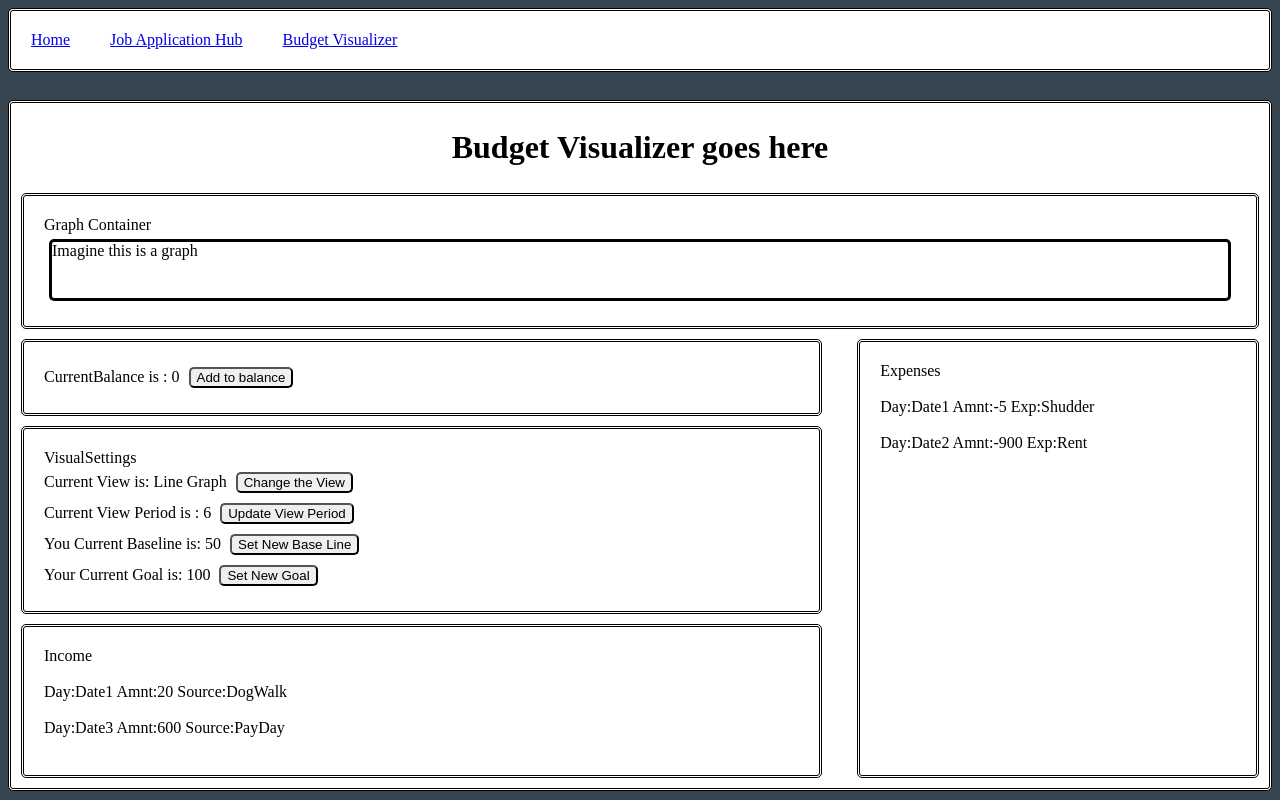
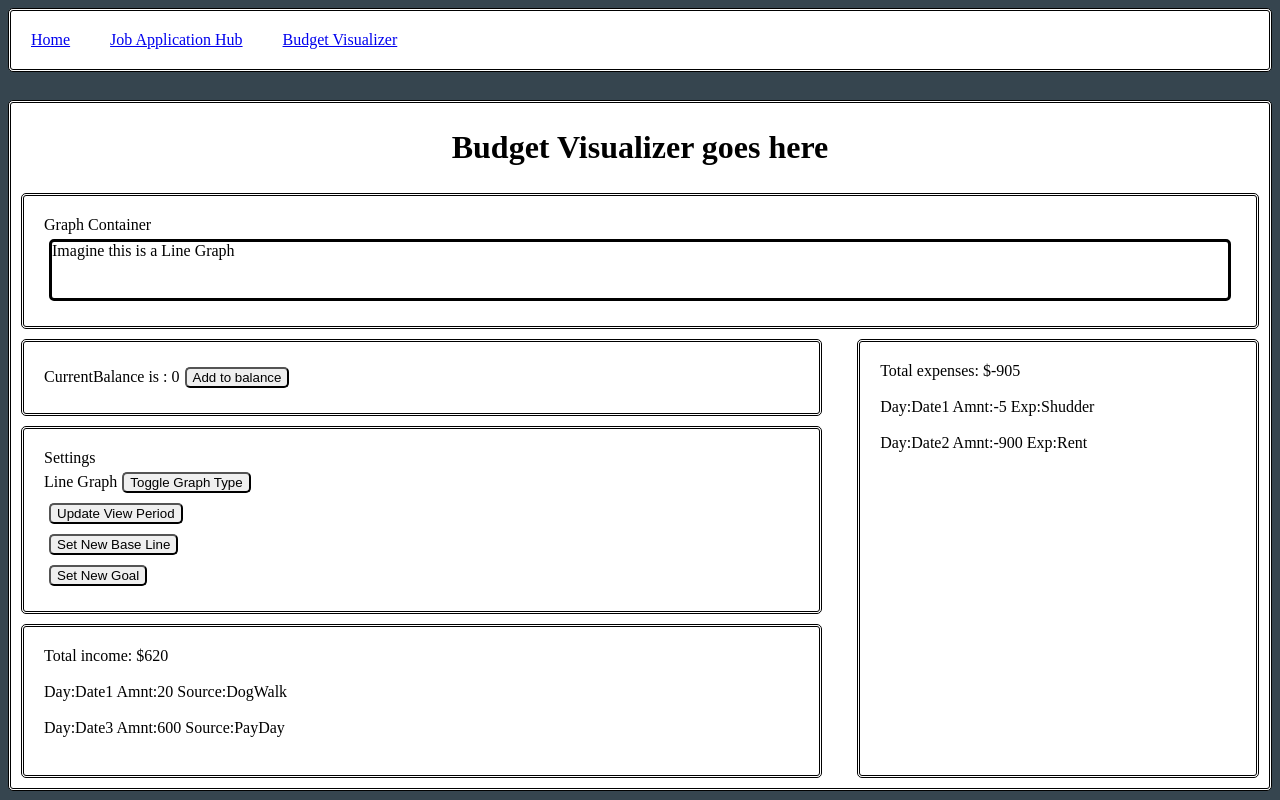
Before and after one commit to Nevjon12/nevjon12.github.io, a React (Vite) app: page /#/budgetVisualizer in a window 1280 px wide. Built offline with nearby package versions, Linux system fonts and the light colour scheme.

Commit message:
condensed state variables

```diff
--- a/src/client/BudgetVisualizer/BudgetVContainer.tsx
+++ b/src/client/BudgetVisualizer/BudgetVContainer.tsx
@@ -1,4 +1,4 @@
-import { useState, useEffect } from "react"
+import { useState} from "react"
 import GraphContainer from "./components/GraphContainer";
 import CurrentBalance from "./components/CurrentBalance";
 import VisualSettings from "./components/VisualSettings";
@@ -11,55 +11,43 @@ import { Adjustment } from "./interfaces";
 
 export default function BudgetVContainer(){
 
-  //All state being manipulated by app:
 
-  const [currentBalance, setCB ] = useState<number>(0);
-  const [currentView, setV]= useState<string>("Line Graph");
-  const [viewPeriod, setVPer]= useState<number>(6);
-  const [baseLine, setBLine]= useState<number>(50);
-  const [goalBalance, setGoal]= useState<number>(100);
-  const [adjustments, setAdjustments] = useState<Adjustment[]>([{Day1: ["1", "3", "5"]} , {Day2: ["2", "4", "6"]}])
-  const [expenseList, setExL]= useState<Transaction[]>([{day:"Date1", amount:-5, expense:"Shudder"}, {day:"Date2", amount:-900, expense:"Rent"} ]);
-  const [incomeList, setIncL]= useState<Transaction[]>([{day:"Date1", amount:20, expense:"DogWalk"}, {day:"Date3", amount:600, expense:"PayDay"} ]);
 
-  //localStorage template for state to be passed to visualizer
+  const [adjustments, setAdjustments] = useState<Adjustment>({
 
-  const [vDataState , setVDataState] = useState<GraphData>(
-    {
+      expenses: [ {day:"Date1", amount:-5, expense:"Shudder"}, {day:"Date2", amount:-900, expense:"Rent"} ],
 
-    currentBalance : currentBalance,
-    currentView : currentView,
-    viewPeriod : viewPeriod,
-    baseLine : baseLine,
-    goalBalance : goalBalance,
-    adjustments : adjustments
+      income: [ {day:"Date1", amount:20, expense:"DogWalk"}, {day:"Date3", amount:600, expense:"PayDay"} ],
 
-    }
-  )
+      totalExpenses: ()=>{return this.calculateTotal(this.expenses)},
+
+      totalIncome: ()=>{return this.calculateTotal(this.income)},
+
+      calculateTotal: (adjustment:Transaction[])=> {
+        let total = 0;
+        for (const transaction of adjustment){
+          total = total += transaction.amount;
+        }
+        return total
+      }
+
+    });
+
+  const currentlyStoredData = JSON.parse(localStorage.getItem('VData'));
+
+
+
+  const [vDataState , setVDataState] = useState<GraphData>(currentlyStoredData || {
+    currentBalance: 0,
+    currentView: "Line Graph",
+    viewPeriod: 6,
+    baseLine: 50,
+    goalBalance: 100,
+  });
 
 
 
 
-
-
-  useEffect(()=>{ //have the application re-render based on any changes in state
-      console.log('state changed')
-
-      const visualizerDataString = localStorage.getItem('VData');
-      const visualizerData = visualizerDataString ? JSON.parse(visualizerDataString) : [];
-
-      setVDataState(visualizerData);
-
-    }, [
-      currentBalance,
-      currentView,
-      viewPeriod,
-      baseLine,
-      goalBalance,
-      adjustments,
-      expenseList,
-      incomeList
-    ]);
 
 
 
@@ -74,19 +62,13 @@ export default function BudgetVContainer(){
             vDataState={vDataState}
         />
         <br />
-        <CurrentBalance currentBalance={currentBalance} setCB={setCB }/> <br />
+        <CurrentBalance vDataState={vDataState} setVDataState={setVDataState}/> <br />
         <VisualSettings
-          currentView={currentView}
-          setV={setV}
-          viewPeriod={viewPeriod}
-          setVPer={setVPer}
-          baseLine={baseLine}
-          setBLine={setBLine}
-          goalBalance={goalBalance}
-          setGoal={setGoal}
+          vDataState={vDataState}
+          setVDataState={setVDataState}
         /> <br />
-        <Income   adjustments={adjustments} setAdjustments={setAdjustments} incomeList={incomeList} setIncL={setIncL} /> <br />
-        <Expenses  adjustments={adjustments} setAdjustments={setAdjustments} expenseList={expenseList} setExL={setExL} />
+        <Income   adjustments = {adjustments}  setAdjustments={setAdjustments} incomeList={adjustments.income} /> <br />
+        <Expenses  adjustments= {adjustments} setAdjustments={setAdjustments} expenseList={adjustments.expenses} />
         </div>
 
     </>
--- a/src/client/BudgetVisualizer/components/CurrentBalance.tsx
+++ b/src/client/BudgetVisualizer/components/CurrentBalance.tsx
@@ -1,20 +1,42 @@
 import { CurrentBalanceProps } from "../interfaces";
+import { useEffect } from "react";
 
 export default function CurrentBalance(props : CurrentBalanceProps){
+  const vDataState = props.vDataState;
+  const setNewBalance = props.setVDataState
 
-    const {currentBalance, setCB} = props;
+
+
+
+
+  useEffect(() => {
+
+    localStorage.setItem('VData', JSON.stringify(vDataState));
+
+  }, [vDataState])
+
 
   return(
 
     <div
       style={{gridArea:"cBalance"}}
       className="budgetComponent">
-      CurrentBalance is : {currentBalance} <button onClick={()=>{
-      const newBalance = currentBalance + 1
-      setCB(newBalance)}}>Add to balance</button>
+      CurrentBalance is : {vDataState.currentBalance}
+      <button
 
+        onClick={async()=>{
+          const newBalance= vDataState.currentBalance + 1;
 
-    </div>
+          setNewBalance({
+          ...vDataState,
+          currentBalance: newBalance,
+
+          });
+
+        }}> Add to balance
+
+      </button>
+      </div>
   );
 
 
--- a/src/client/BudgetVisualizer/components/Expenses.tsx
+++ b/src/client/BudgetVisualizer/components/Expenses.tsx
@@ -3,16 +3,18 @@ import { ExpensesProps } from "../interfaces";
 
 export default function Expenses(props : ExpensesProps){
 
-  const {adjustments, setAdjustments, expenseList, setExL} = props
+  const adjustments = props.adjustments;
+  const updateState = props.setAdjustments;
+  const expenseList = props.expenseList;
 
-  console.log(adjustments, setAdjustments, expenseList, setExL)
+  const totalExpenses = adjustments.calculateTotal(expenseList)
 
 
   return(
 
     <div  style={{gridArea:"expense"}} className="budgetComponent">
 
-    <>Expenses</> <br /><br />
+    <>Total expenses: ${totalExpenses}</> <br /><br />
     {expenseList.map((exp)=>{
       return <div>Day:{exp.day} Amnt:{exp.amount} Exp:{exp.expense}<br /> <br /></div>
     })}
--- a/src/client/BudgetVisualizer/components/GraphContainer.tsx
+++ b/src/client/BudgetVisualizer/components/GraphContainer.tsx
@@ -3,8 +3,8 @@ import { GraphProps } from "../interfaces";
 export default function GraphContainer(props: GraphProps){
 
   const vDataState = props.vDataState;
+  const graphType = vDataState.currentView
 
-  console.log(vDataState)
 
   return(
 
@@ -12,7 +12,7 @@ export default function GraphContainer(props: GraphProps){
       Graph Container <br/>
       <div className="graph">
 
-        Imagine this is a graph <br /> <br />
+        Imagine this is a {graphType}<br /> <br />
 
       </div>
     </div>
--- a/src/client/BudgetVisualizer/components/Income.tsx
+++ b/src/client/BudgetVisualizer/components/Income.tsx
@@ -1,9 +1,15 @@
 import { IncomeProps } from "../interfaces";
 
 export default function Income(props : IncomeProps){
-  const {adjustments, setAdjustments, incomeList, setIncL} = props
 
-  console.log(adjustments, setAdjustments, incomeList, setIncL)
+  const adjustments = props.adjustments;
+  const updateState = props.setAdjustments;
+  const incomeList = props.incomeList;
+
+  const totalIncome = adjustments.calculateTotal(incomeList)
+
+  console.log(totalIncome)
+  // console.log(adjustments, setAdjustments, incomeList, setIncL)
 
   // const addNewExpense = (e)=>{
   //   //Take form data and save it in an object
@@ -14,7 +20,7 @@ export default function Income(props : IncomeProps){
 
   return(
 
-    <div  style={{gridArea:"income"}} className="budgetComponent">Income <br /><br /> {incomeList.map((inc)=>{
+    <div  style={{gridArea:"income"}} className="budgetComponent">Total income: ${totalIncome} <br /><br /> {incomeList.map((inc)=>{
       return <div>{` Day:${inc.day} Amnt:${inc.amount} Source:${inc.expense} `} <br /><br /></div>
     })} </div>
   );
--- a/src/client/BudgetVisualizer/components/VisualSettings.tsx
+++ b/src/client/BudgetVisualizer/components/VisualSettings.tsx
@@ -1,64 +1,78 @@
 import { VisualSettingsProps } from "../interfaces"
+import { useEffect } from "react";
 
 export default function VisualSettings(props : VisualSettingsProps){
+  const vDataState = props.vDataState;
+  const currentView = props.vDataState.currentView;
+  const viewPeriod = props.vDataState.viewPeriod;
+  const baseLine = props.vDataState.baseLine;
+  const goalBalance = props.vDataState.goalBalance;
+  const updateVSettings = props.setVDataState
 
-  const {
-  currentView,
-  setV,
-  viewPeriod,
-  setVPer,
-  baseLine,
-  setBLine,
-  goalBalance,
-  setGoal} = props
 
+
+  useEffect(() => {
+
+    localStorage.setItem('VData', JSON.stringify(vDataState));
+
+  }, [vDataState])
 
   return(
 
     <div style={{gridArea:"vSettings"}} className="budgetComponent">
-      VisualSettings <br />
+      Settings <br />
 
-
-      Current View is: {currentView} <button
+      {currentView}
+      <button
         onClick={()=>{
           if(currentView === "Line Graph"){
-            setV("Bar Graph");
-            return
+            updateVSettings({
+              ...vDataState,
+              currentView: "Bar Graph"});
+              return;
           }
-          setV("Line Graph")
+            updateVSettings({
+              ...vDataState,
+              currentView: "Line Graph"});
         }}
 
-      >Change the View
+      >Toggle Graph Type
       </button> <br />
 
 
-      Current View Period is : {viewPeriod} <button
+      <button
         onClick={()=>{
           let today = viewPeriod;
-          today++
-          setVPer(today);
+          today++;
+          updateVSettings({
+            ...vDataState,
+            viewPeriod: today});;
 
         }}
 
       >Update View Period</button> <br />
 
 
-      You Current Baseline is: {baseLine} <button
+      <button
         onClick={()=>{
           let currentBaseLine = baseLine;
           currentBaseLine += 50;
-          setBLine(currentBaseLine);
+          updateVSettings({
+            ...vDataState,
+            baseLine: currentBaseLine});
 
         }}
 
       >Set New Base Line</button> <br />
 
 
-      Your Current Goal is: {goalBalance} <button
+      <button
       onClick={()=>{
           let currentGoal = goalBalance;
           currentGoal += 100;
-          setGoal(currentGoal);
+          updateVSettings({
+            ...vDataState,
+            goalBalance: currentGoal});
 
         }}
 
```
Also changed, not shown: src/client/BudgetVisualizer/interfaces.tsx (+13 -18 lines), 1 other file (tests, documents, lock files or other folders).
